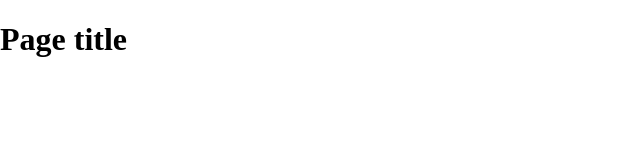
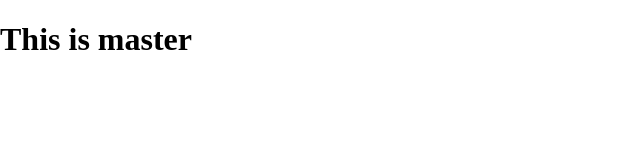
Before and after one commit to yanyangfl/git-basics, a plain HTML site: page index.html in a window 1280 px wide. Shown: the whole page, without its empty margins (0-640 px from the left). Drawn offline with nearby package versions, Linux system fonts and the light colour scheme.

Commit message:
name changed in  master branch

```diff
--- a/index.html
+++ b/index.html
@@ -14,7 +14,7 @@
     </head>
     <body>
     <header>
-	<h1>Page title</h1>
+	<h1>This is master</h1>
     </header>
     <nav id="pageNav">
     </nav>
```
